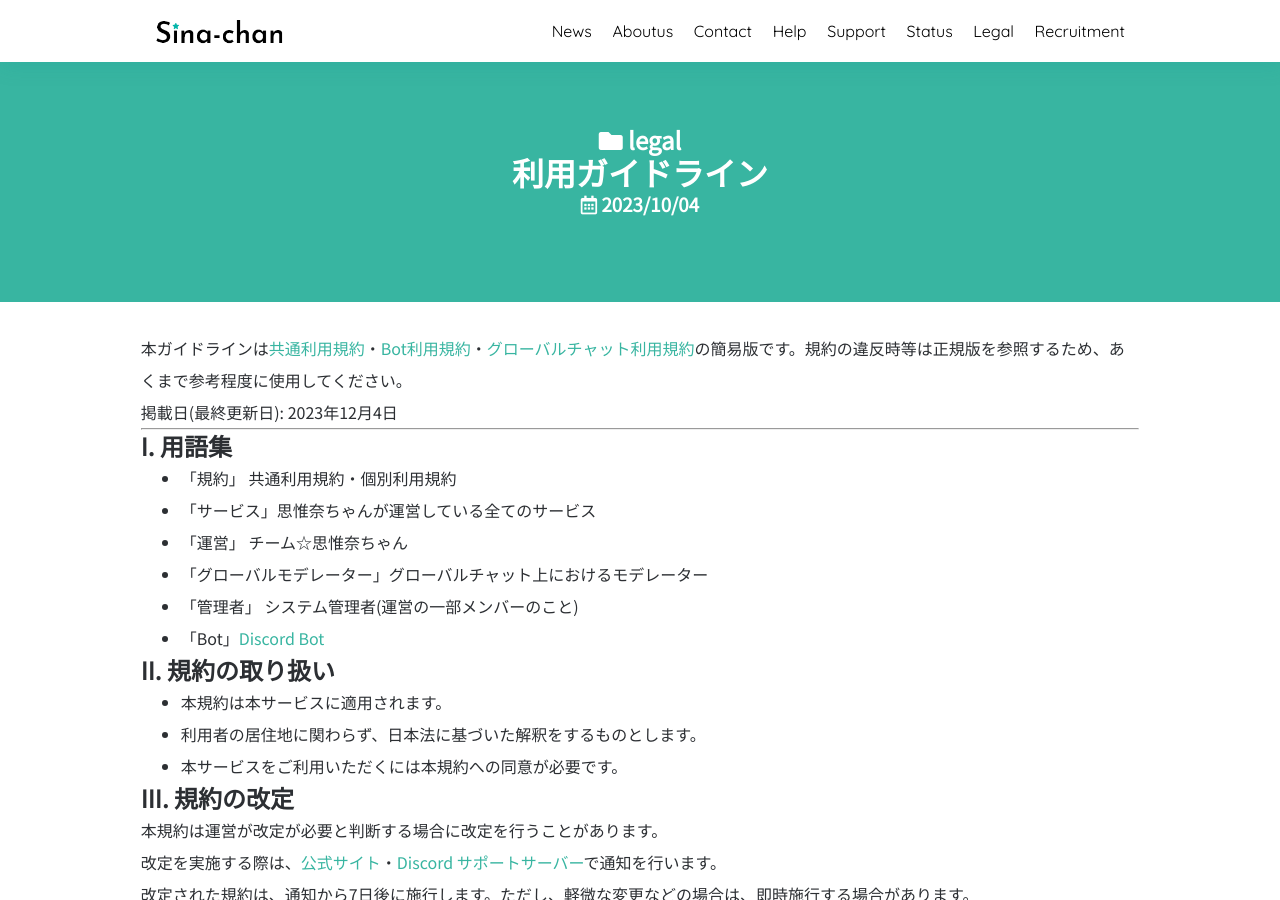
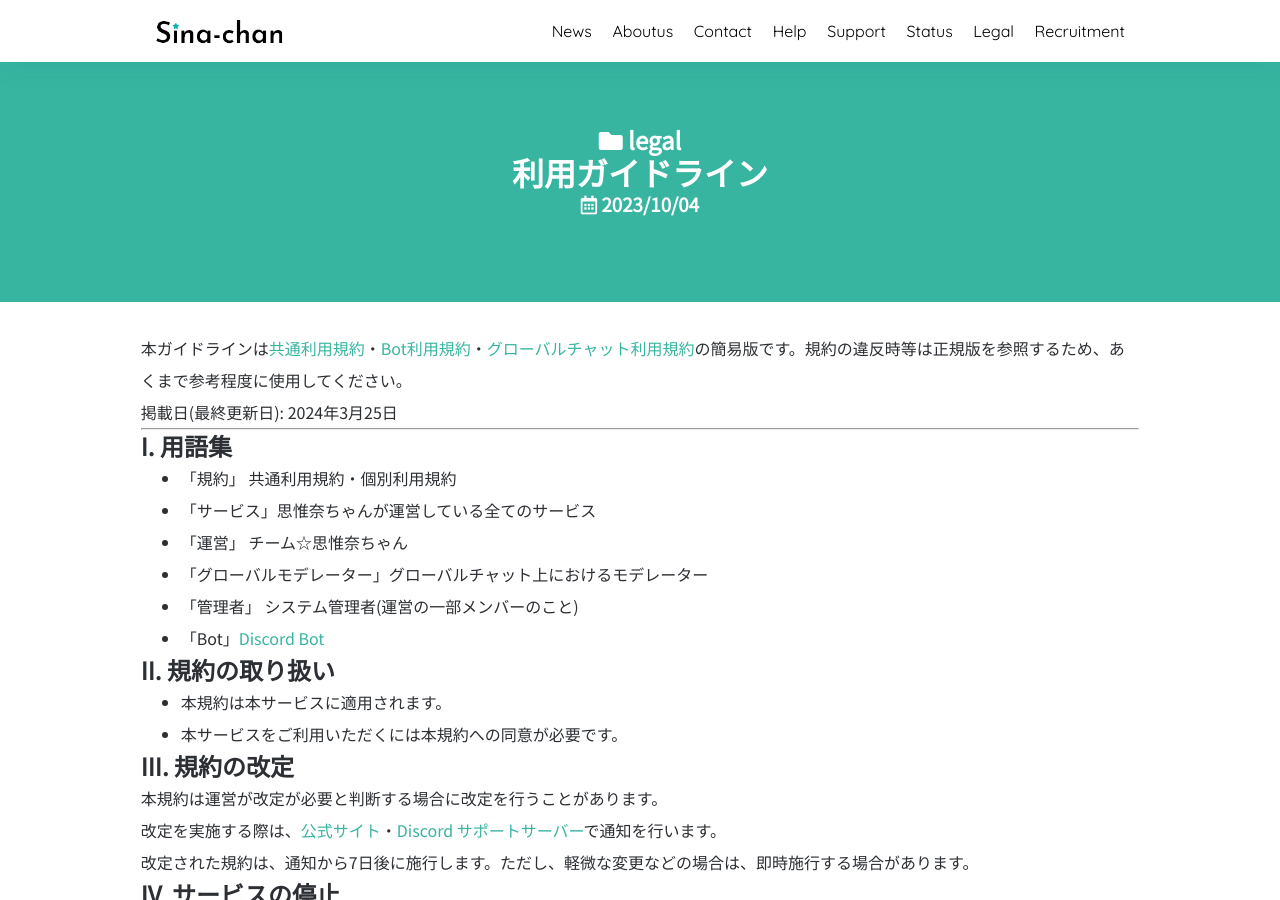
Before and after one commit to SinaKitagami/sinakitagami.github.io, a Jekyll site: the page built from _posts/legal/2023-10-04-use-guideline.md, in a window 1280 px wide and 900 px high. Built offline with Jekyll 4.4.1, drawn with Linux system fonts in a browser that asks for light colours; nearby versions of some CDN libraries; a script that is not in the unit is left out.

Commit message:
fix guideline

```diff
--- a/_posts/legal/2023-10-04-use-guideline.md
+++ b/_posts/legal/2023-10-04-use-guideline.md
@@ -6,7 +6,7 @@ categories:
 ---
 本ガイドラインは<a href="{{site.url}}/legal/tos" class="a-orange">共通利用規約</a>・<a href="{{site.url}}/legal/bot-tos" class="a-orange">Bot利用規約</a>・<a href="{{site.url}}/legal/gchat-tos" class="a-orange">グローバルチャット利用規約</a>の簡易版です。規約の違反時等は正規版を参照するため、あくまで参考程度に使用してください。
 
-掲載日(最終更新日): 2023年12月4日
+掲載日(最終更新日): 2024年3月25日
 
 ---
 
@@ -22,7 +22,6 @@ categories:
 ## II. 規約の取り扱い
 
 - 本規約は本サービスに適用されます。
-- 利用者の居住地に関わらず、日本法に基づいた解釈をするものとします。
 - 本サービスをご利用いただくには本規約への同意が必要です。
 
 ## III. 規約の改定
```
